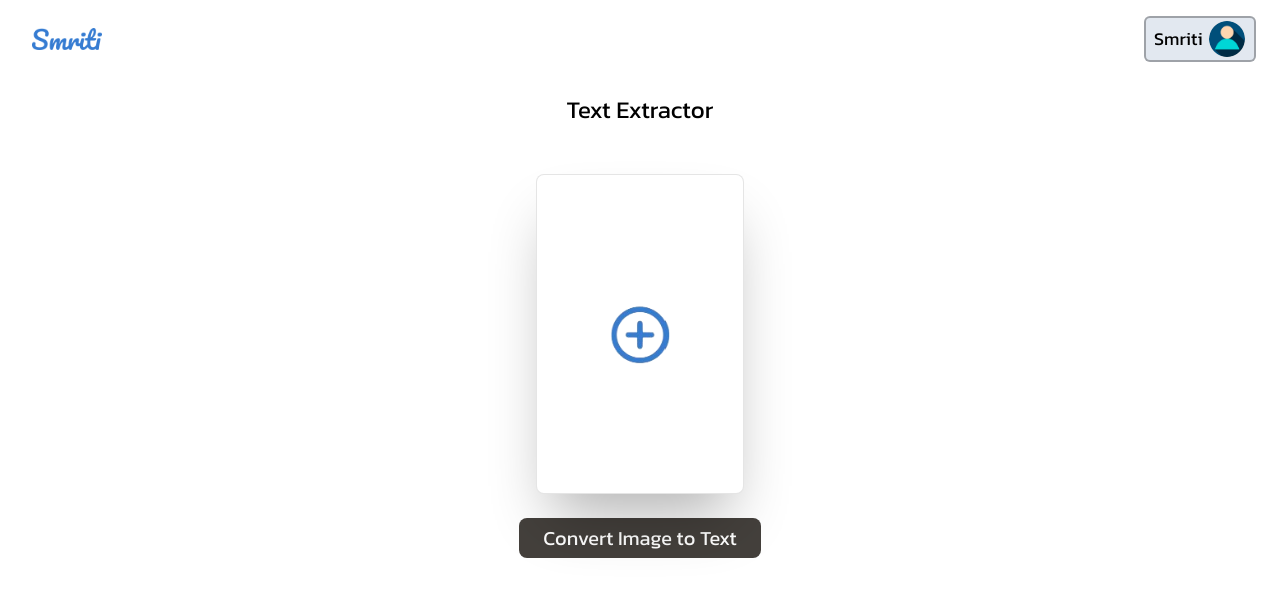
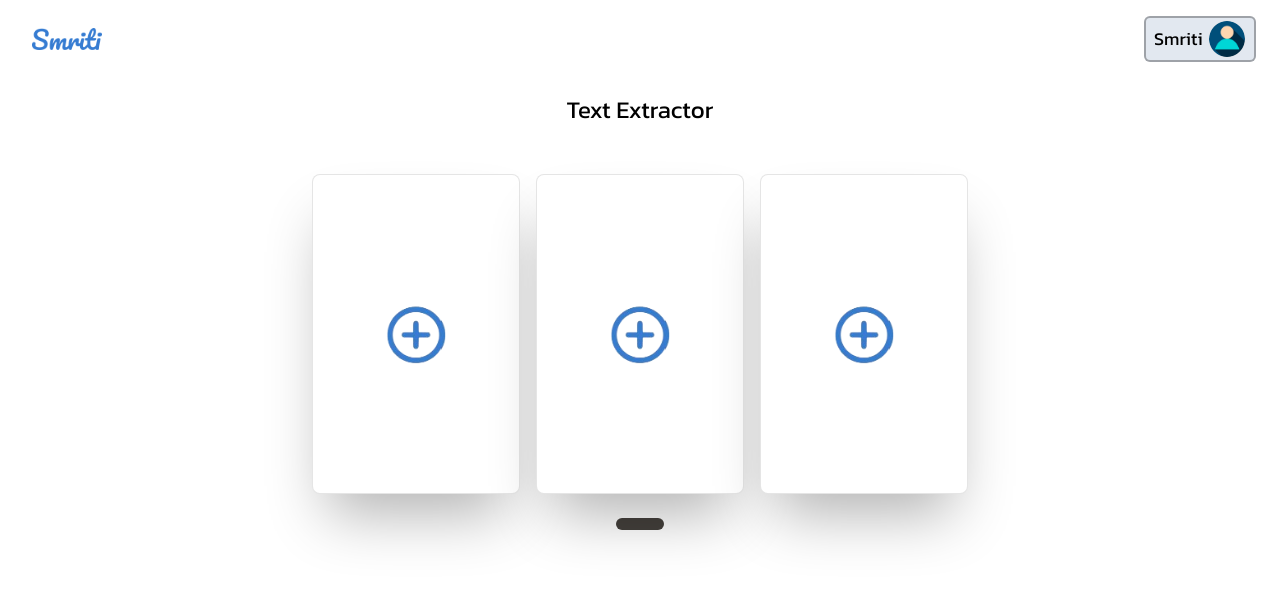
Before and after one commit to nithinK-142/next-text-process, a Next.js app: page / in a window 1280 px wide. Shown: the top 596 px of the page. Built offline with nearby package versions, Linux system fonts and the light colour scheme.

Commit message:
update: button-context

```diff
--- a/app/layout.tsx
+++ b/app/layout.tsx
@@ -1,7 +1,6 @@
 import type { Metadata } from "next";
 import { Kanit } from "next/font/google";
 import "./globals.css";
-import { ImageContextProvider } from "@/context/ImageContextProvider";
 import Header from "@/components/Header";
 
 const kanit = Kanit({
@@ -22,10 +21,8 @@ export default function RootLayout({
   return (
     <html lang="en">
       <body className={kanit.className}>
-        <ImageContextProvider>
-          <Header />
-          {children}
-        </ImageContextProvider>
+        <Header />
+        {children}
       </body>
     </html>
   );
--- a/app/page.tsx
+++ b/app/page.tsx
@@ -1,11 +1,28 @@
+"use client";
+import ConvertButton from "@/components/ConvertButton";
 import UploadBox from "@/components/UploadBox";
+import { ButtonContextProvider } from "@/context/ButtonContextProvider";
+import { ImageContextProvider } from "@/context/ImageContextProvider";
 import "react-image-crop/dist/ReactCrop.css";
 
 export default function Home() {
   return (
-    <main>
+    <main className="flex flex-col justify-center items-center">
       <h1 className="text-center text-2xl">Text Extractor</h1>
-      <UploadBox />
+      <div className="flex flex-col md:flex-row justify-center items-center space-x-4">
+        <ButtonContextProvider>
+          <ImageContextProvider>
+            <UploadBox />
+          </ImageContextProvider>
+          <ImageContextProvider>
+            <UploadBox />
+          </ImageContextProvider>
+          <ImageContextProvider>
+            <UploadBox />
+          </ImageContextProvider>
+        </ButtonContextProvider>
+      </div>
+      <ConvertButton />
     </main>
   );
 }
--- /dev/null
+++ b/components/ConvertButton.tsx
@@ -0,0 +1,21 @@
+import { ImageContext } from "@/context/ImageContext";
+import useGetText from "@/hooks/useGetText";
+import React, { useContext } from "react";
+
+const ConvertButton = () => {
+  const { getText } = useGetText();
+  const { avatarUrl, buttonText } = useContext(ImageContext);
+  return (
+    <button
+      className={`${
+        avatarUrl ? "bg-blue-600/80" : "bg-stone-700 cursor-not-allowed"
+      } px-6 py-[6px] text-xl rounded-lg text-white`}
+      onClick={getText}
+      disabled={!avatarUrl}
+    >
+      {buttonText}
+    </button>
+  );
+};
+
+export default ConvertButton;
--- a/components/UploadBox.tsx
+++ b/components/UploadBox.tsx
@@ -1,39 +1,21 @@
 /* eslint-disable @next/next/no-img-element */
-"use client"
+"use client";
 import { ImageContext } from "@/context/ImageContext";
 import { useContext } from "react";
 import CropModal from "./CropModal";
 import TextModal from "./TextModal";
 import Image from "next/image";
+import ConvertButton from "./ConvertButton";
 
 const UploadBox = () => {
   const {
     avatarUrl,
     handleCropModalClick,
-    handleTextModalClick,
     clearAvatarUrl,
-    buttonText,
     cropModal,
     textModal,
-    setButtonText,
-    setExtractedText,
   } = useContext(ImageContext);
 
-  const getText = async () => {
-    setButtonText("Extracting text...");
-    try {
-      const response = await fetch("/api/text");
-      if (response.ok) {
-        const data = await response.text();
-        setExtractedText(data);
-        handleTextModalClick();
-      } else console.error("Failed to fetch data from the API");
-    } catch (error) {
-      console.error("Error fetching data:", error);
-    } finally {
-      setButtonText("Convert Image to Text");
-    }
-  };
   return (
     <div className="flex flex-col items-center pt-12">
       <div className="bg-white relative flex justify-center items-center mb-6 w-52 h-[20rem] shadow-3xl border border-black/10 rounded-lg">
@@ -58,15 +40,8 @@ const UploadBox = () => {
           </>
         )}
       </div>
-      <button
-        className={`${
-          avatarUrl ? "bg-blue-600/80" : "bg-stone-700 cursor-not-allowed"
-        } px-6 py-[6px] text-xl rounded-lg text-white`}
-        onClick={getText}
-        disabled={!avatarUrl}
-      >
-        {buttonText}
-      </button>
+
+      {/* <ConvertButton /> */}
 
       {textModal && <TextModal />}
       {cropModal && <CropModal />}
--- a/components/User.tsx
+++ b/components/User.tsx
@@ -7,11 +7,11 @@ const User = () => {
   const { userInfo } = useContext(ImageContext);
   return (
     <div className="bg-slate-200 border-2 border-black/30 px-2 py-[2px] rounded-md flex items-center justify-between w-24 md:w-28">
-      <h2 className="text-lg">{userInfo.name}</h2>
+      <h2 className="text-lg">{userInfo.name || "Smriti"}</h2>
       <div className="border rounded-full">
         <img
-          src={userInfo.url}
-          alt={userInfo.name}
+          src={userInfo.url || "/user.png"}
+          alt={userInfo.name || "Smriti"}
           className="h-6 md:h-9 rounded-full"
         />
       </div>
--- /dev/null
+++ b/context/ButtonContextProvider.tsx
@@ -0,0 +1,22 @@
+import React, { createContext, FC, ReactNode, useState } from "react";
+
+export interface IButtonContext {
+  imageUrls: string[];
+  setImageUrls: React.Dispatch<React.SetStateAction<string[]>>;
+}
+
+export const ButtonContext = createContext<IButtonContext>({
+  imageUrls: [],
+  setImageUrls: () => {},
+});
+
+export const ButtonContextProvider: FC<{ children: ReactNode }> = ({
+  children,
+}) => {
+  const [imageUrls, setImageUrls] = useState<string[]>([]);
+  return (
+    <ButtonContext.Provider value={{ imageUrls, setImageUrls }}>
+      {children}
+    </ButtonContext.Provider>
+  );
+};
--- a/context/ImageContextProvider.tsx
+++ b/context/ImageContextProvider.tsx
@@ -1,6 +1,7 @@
 "use client";
-import { FC, ReactNode, useState } from "react";
+import { FC, ReactNode, useContext, useState } from "react";
 import { ImageContext, IImageContext } from "./ImageContext";
+import { IButtonContext, ButtonContext } from "./ButtonContextProvider";
 
 export const ImageContextProvider: FC<{ children: ReactNode }> = ({
   children,
@@ -15,8 +16,10 @@ export const ImageContextProvider: FC<{ children: ReactNode }> = ({
   const [extractedText, setExtractedText] = useState<string>("");
   const [buttonText, setButtonText] = useState("Convert Image to Text");
 
+  const { setImageUrls } = useContext<IButtonContext>(ButtonContext);
   const updateAvatar = (imgSrc: string) => {
     setAvatarUrl(imgSrc);
+    setImageUrls((prevUrls: string[]) => [...prevUrls, imgSrc]);
   };
 
   const clearAvatarUrl = () => setAvatarUrl("");
--- /dev/null
+++ b/hooks/useGetText.tsx
@@ -0,0 +1,31 @@
+// useGetText.tsx
+import { useContext } from "react";
+import { ImageContext } from "@/context/ImageContext";
+
+const useGetText = () => {
+  const {
+    setButtonText,
+    setExtractedText,
+    handleTextModalClick,
+  } = useContext(ImageContext);
+
+  const getText = async () => {
+    setButtonText("Extracting text...");
+    try {
+      const response = await fetch("/api/text");
+      if (response.ok) {
+        const data = await response.text();
+        setExtractedText(data);
+        handleTextModalClick();
+      } else console.error("Failed to fetch data from the API");
+    } catch (error) {
+      console.error("Error fetching data:", error);
+    } finally {
+      setButtonText("Convert Image to Text");
+    }
+  };
+
+  return { getText };
+};
+
+export default useGetText;
```
